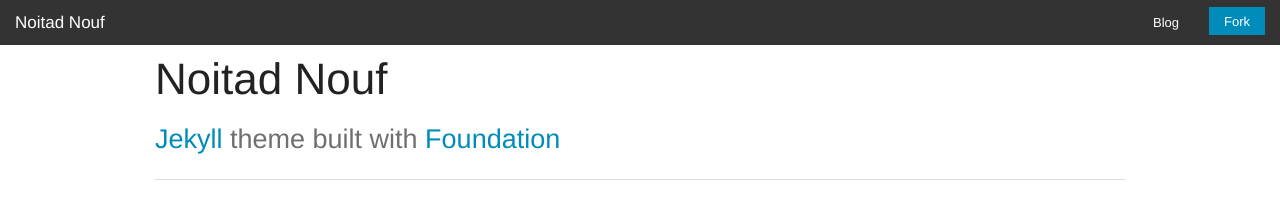
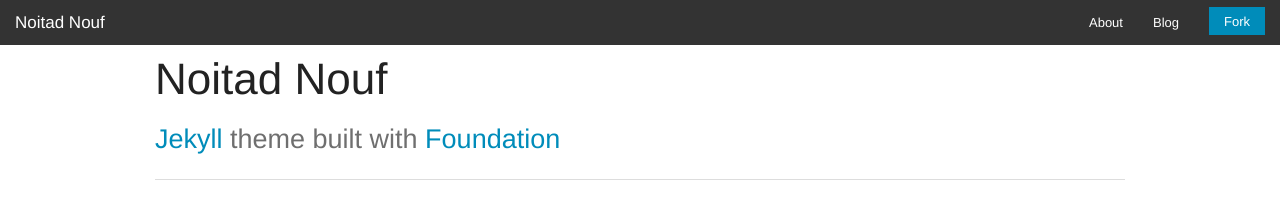
Before and after one commit to doktorbro/jekyll-noita, a Jekyll site: the page built from index.html, in a window 1280 px wide. Shown: the top 207 px of the page. Built offline with Jekyll 4.4.1, drawn with Linux system fonts in a browser that asks for light colours.

Commit message:
Link to about page in menu

```diff
--- a/_layouts/default.html
+++ b/_layouts/default.html
@@ -19,6 +19,9 @@
     <div class="top-bar-section">
     <ul class="right">
       <li>
+        <a href="/about/">About</a>
+      </li>
+       <li>
         <a href="/blog/">Blog</a>
       </li>
       <li class="has-form">
```
